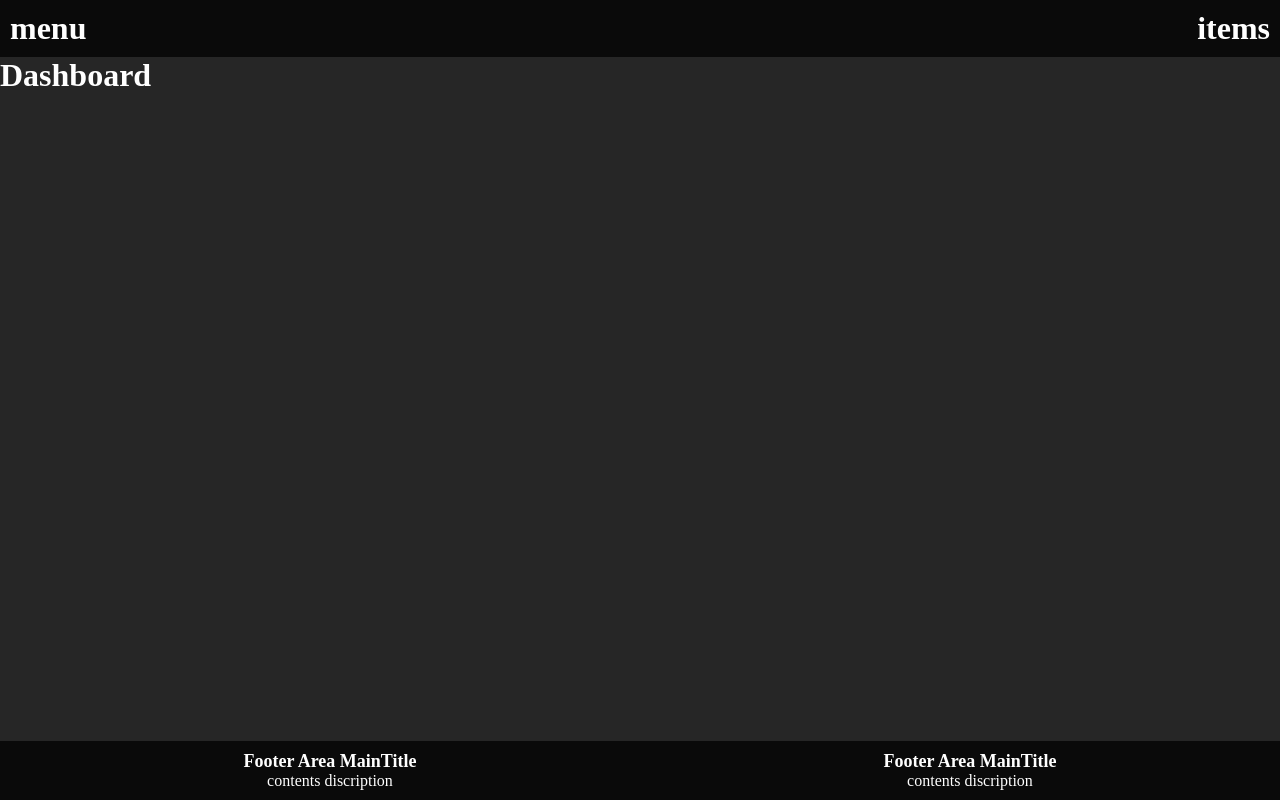
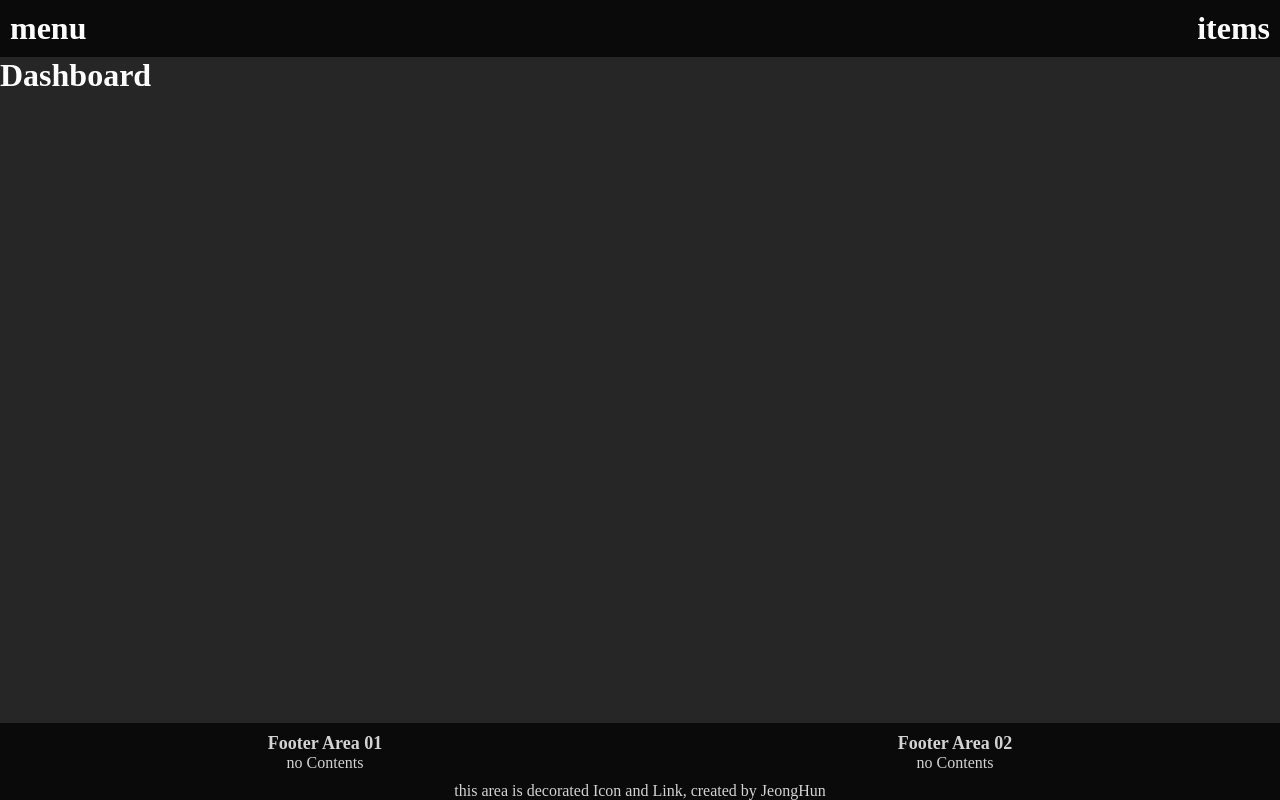
Before and after one commit to JeongHun4035/framework-by-react, a React (Vite) app: page / in a window 1280 px wide. Built offline with nearby package versions, Linux system fonts and the light colour scheme.

Commit message:
2024-02-28 Today Start

```diff
--- /dev/null
+++ b/src/mock/itemArray.json
@@ -0,0 +1,14 @@
+{
+  "itemArray": [
+    {
+      "key": "F_01",
+      "title": "Footer Area 01",
+      "description": "no Contents"
+    },
+    {
+      "key": "F_02",
+      "title": "Footer Area 02",
+      "description": "no Contents"
+    }
+  ]
+}
--- a/src/pages/Footer.tsx
+++ b/src/pages/Footer.tsx
@@ -1,20 +1,38 @@
+import { useEffect, useState } from "react";
 import "~/styles/footer.css";
+import { itemArray } from "~/mock/itemArray.json";
+import { IFooterItem } from "~/types/footer";
+
+const FooterContents = () => {
+  const [items, setItemArray] = useState<IFooterItem[]>([]);
+  useEffect(() => {
+    setItemArray(itemArray);
+  }, []);
+  return (
+    <>
+      {items.map((item) => (
+        <div className="footer-item" key={item.key}>
+          <h1>{item.title}</h1>
+          <div>{item.description}</div>
+        </div>
+      ))}
+    </>
+  );
+};
+
+const FooterLink = () => {
+  return <div> this area is decorated Icon and Link, created by JeongHun</div>;
+};
 
 const Footer = () => {
   return (
     <>
       <div className="footer-wrapper">
         <div className="footer-items">
-          <div>
-            <h1>Footer Area MainTitle</h1>
-          </div>
-          <div>contents discription</div>
+          <FooterContents />
         </div>
-        <div className="footer-items">
-          <div>
-            <h1>Footer Area MainTitle</h1>
-          </div>
-          <div>contents discription</div>
+        <div className="footer-outer-link">
+          <FooterLink />
         </div>
       </div>
     </>
--- a/src/styles/footer.css
+++ b/src/styles/footer.css
@@ -1,15 +1,27 @@
 .footer-wrapper {
+  display: flex;
+  flex-direction: column; /* 열로 변경 */
+  justify-content: space-around;
+}
+
+.footer-items {
   display: flex;
   flex-direction: row;
   justify-content: space-around;
   padding: 10px;
 }
 
-.footer-items {
-  flex-direction: column;
+.footer-item {
   text-align: center;
+  color: lightgray;
 }
 
-.footer-items h1 {
+.footer-item h1 {
   font-size: 18px;
 }
+
+.footer-outer-link {
+  display: flex;
+  justify-content: space-around;
+  color: lightgray;
+}
--- /dev/null
+++ b/src/types/footer.ts
@@ -0,0 +1,5 @@
+export interface IFooterItem {
+  key: string;
+  title: string;
+  description: string;
+}
```
Also changed, not shown: 1 other file (tests, documents, lock files or other folders).
